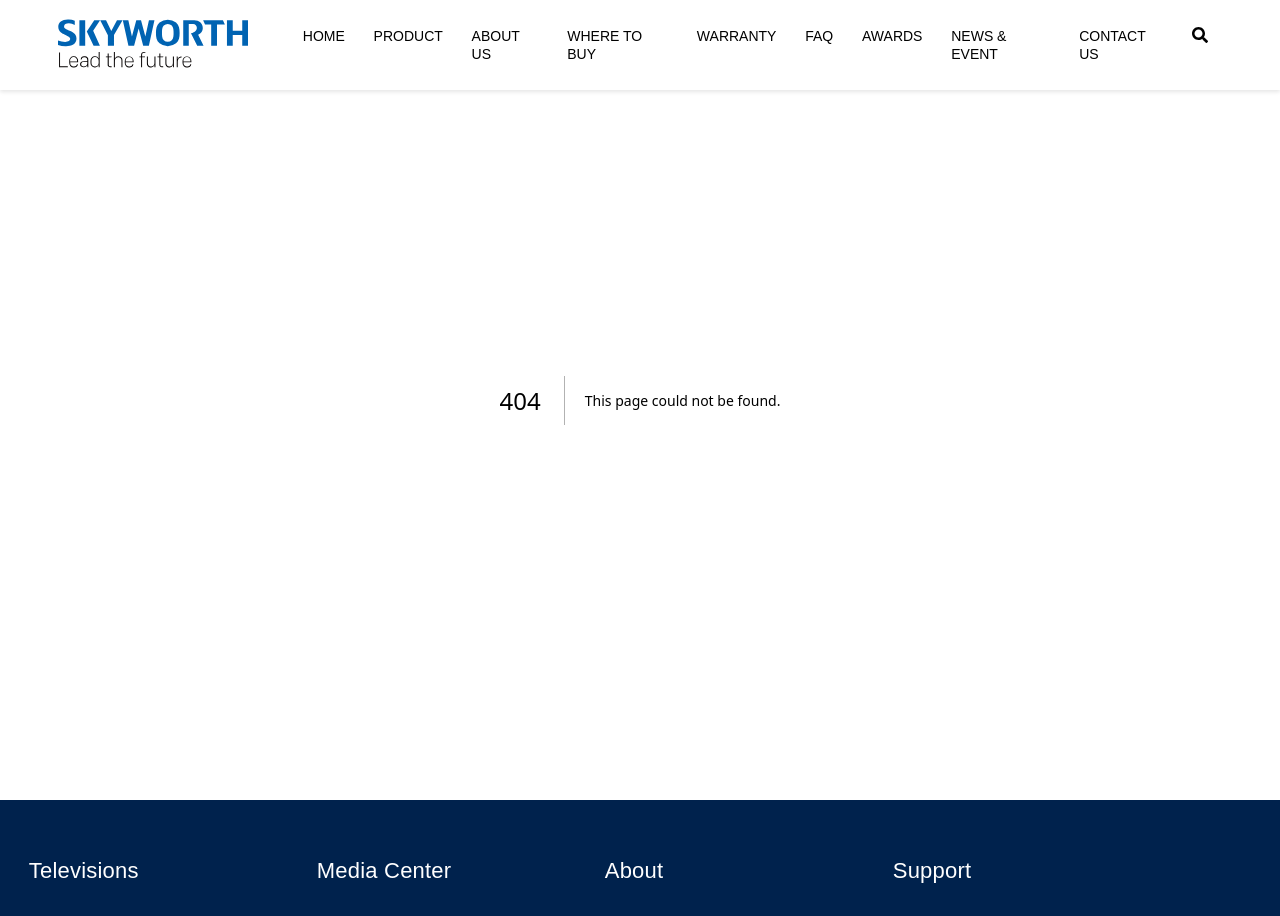
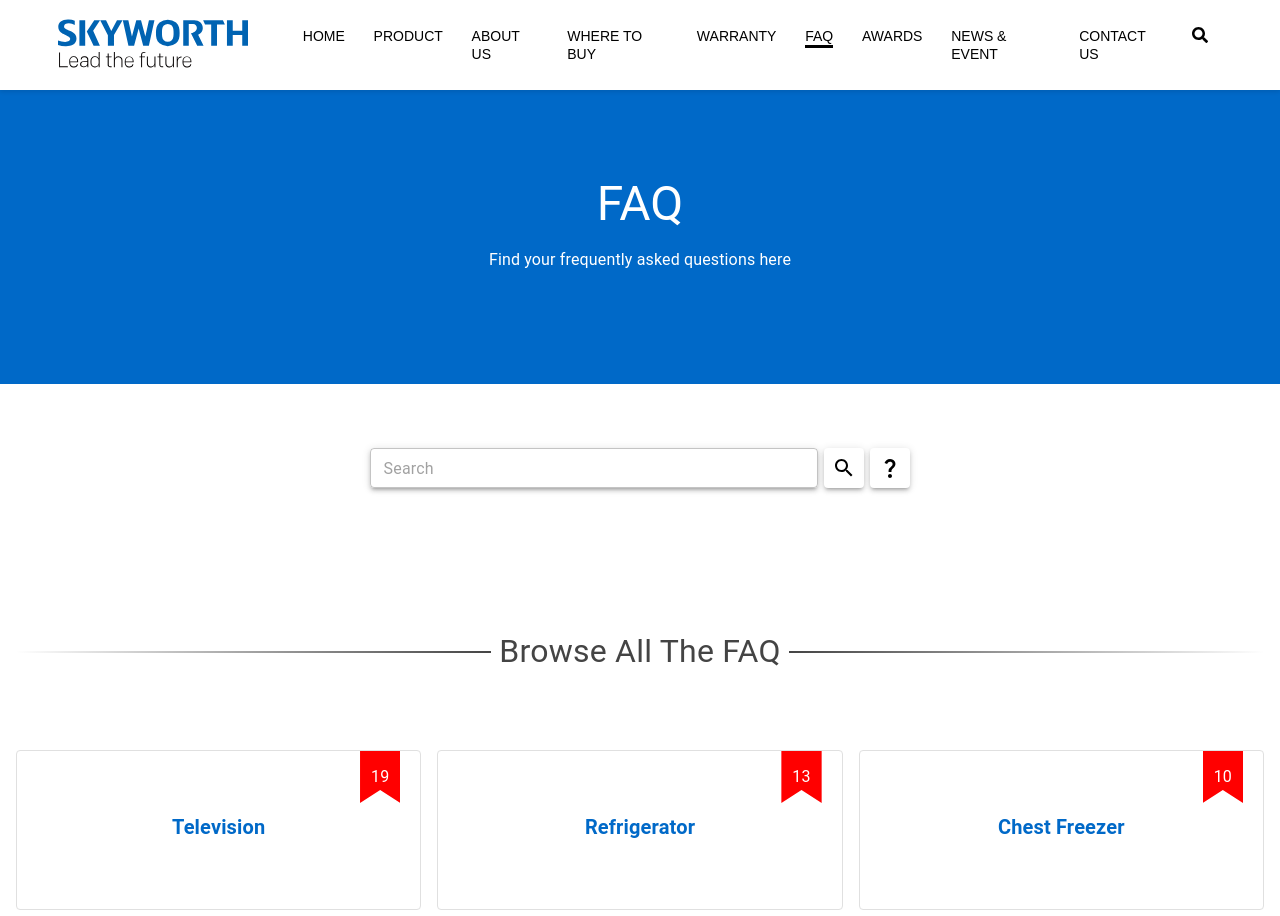
Before and after one commit to adnan1naeem/SkyWorth, a Next.js app: page /faq in a window 1280 px wide. Before the commit this address had no page. Shown: the top 916 px of the page. Built offline with nearby package versions, Linux system fonts and the light colour scheme.

Commit message:
feat: faq screen

```diff
--- /dev/null
+++ b/components/Faq/FAQCard.js
@@ -0,0 +1,48 @@
+import { Box, Typography } from "@mui/material";
+
+const FAQCard = ({ title, badgeNumber }) => {
+  return (
+    <Box
+      sx={{
+        border: "1px solid #e0e0e0",
+        borderRadius: "4px",
+        padding: "20px",
+        textAlign: "center",
+        width: "55vh",
+        height: "20vh",
+        position: "relative",
+        transition: "all 0.3s ease", // Smooth transition
+        "&:hover": {
+          boxShadow: "0px 4px 20px rgba(0, 0, 0, 0.3)", // Shadow on hover
+          transform: "translateY(-5px)", // Slight lift effect
+        },
+      }}
+    >
+      <Box
+        sx={{
+          position: "absolute",
+          top: 0,
+          right: 20,
+          backgroundColor: "red",
+          color: "white",
+          padding: "14px 11px",
+          clipPath: "polygon(100% 0%, 100% 100%, 50% 75%, 0 100%, 0 0)",
+        }}
+      >
+        <Typography variant="body1" sx={{ fontSize: "16px" }}>
+          {badgeNumber}
+        </Typography>
+      </Box>
+
+      {/* Title */}
+      <Typography
+        variant="h6"
+        sx={{ mt: 5, color: "#0069c8", fontWeight: "bold" }}
+      >
+        {title}
+      </Typography>
+    </Box>
+  );
+};
+
+export default FAQCard;
--- /dev/null
+++ b/components/Faq/FAQList.js
@@ -0,0 +1,52 @@
+import React from 'react';
+import { Box, Grid, Typography } from '@mui/material';
+import FAQCard from './FAQCard'; // import the above component
+
+const faqData = [
+  { title: 'Television', badgeNumber: 19 },
+  { title: 'Refrigerator', badgeNumber: 13 },
+  { title: 'Chest Freezer', badgeNumber: 10 },
+  { title: 'Chest Freezer', badgeNumber: 10 },
+];
+
+const FAQList = () => {
+  return (
+    <Box sx={{ mt: 18, mx: 2, mb:'10%' }}>
+
+      <Box sx={{ display: 'flex', alignItems: 'center', mb: 2 }}>
+        <Box
+          sx={{
+            flexGrow: 1,
+            height: '2px',
+            background: 'linear-gradient(to left, #444, transparent)',
+            width: '5%',
+            mr: 1,
+          }}
+        />
+        <Typography variant="h4" sx={{ color: '#444', textAlign: 'center',fontSize:'32px' }}>
+          Browse All The FAQ
+        </Typography>
+        <Box
+          sx={{
+            flexGrow: 1,
+            height: '2px', // Adjusted height
+            background: 'linear-gradient(to right, #444, transparent)',
+            width: '5%', // Adjusted width
+            ml: 1,
+          }}
+        />
+      </Box>
+
+      {/* FAQ Cards */}
+      <Grid container spacing={2} sx={{mt:'5%'}}>
+        {faqData.map((faq, index) => (
+          <Grid item xs={12} sm={4} key={index} sx={{display:'flex', justifyContent:'center'}}>
+            <FAQCard title={faq.title} badgeNumber={faq.badgeNumber} />
+          </Grid>
+        ))}
+      </Grid>
+    </Box>
+  );
+};
+
+export default FAQList;
--- /dev/null
+++ b/components/Faq/Search.js
@@ -0,0 +1,119 @@
+import React, { useState } from "react";
+import { Box, TextField, IconButton, Paper, Tooltip, Typography } from "@mui/material";
+import SearchIcon from "@mui/icons-material/Search";
+import QuestionMarkIcon from "@mui/icons-material/QuestionMark";
+
+const styles = {
+  container: {
+    display: "flex",
+    justifyContent: "center",
+    alignItems: "center",
+    flexDirection: { xs: "column", sm: "row" },
+    marginTop: "5%",
+    marginBottom: "5%",
+    position: "relative",
+  },
+  searchBar: (isFocused) => ({
+    width: { xs: "80%", sm: isFocused ? "50%" : "35%" },
+    transition: "width 0.3s ease",
+    padding: "0",
+    border: "none",
+    outline: "none",
+    height: "40px",
+  }),
+  iconButton: {
+    width: { xs: "80%", sm: "40px" },
+    height: "40px",
+    color: "black",
+    fontWeight: "bold",
+    display: "flex",
+    justifyContent: "center",
+    alignItems: "center",
+    marginLeft: { xs: "0", sm: "0.5%" },
+  },
+  paper: {
+    display: "flex",
+    alignItems: "center",
+    justifyContent: "center",
+    height: "40px",
+    padding: "0",
+    marginLeft: { xs: "0", sm: "0.5%" },
+  },
+  tooltipPaper: {
+    backgroundColor: "white",
+    padding: "10px",
+    boxShadow: "0 2px 10px rgba(0, 0, 0, 0.2)",
+    width: "20vh", // Set width for the tooltip
+    textAlign: "center",
+    height: 'auto',
+  },
+  tooltipText: {
+    fontSize: "1rem",
+    color: "black", // Ensure text color is black for visibility
+  },
+};
+
+function Search() {
+  const [isFocused, setIsFocused] = useState(false);
+  const [searchClicked, setSearchClicked] = useState(false);
+
+  const handleSearchClick = () => {
+    setSearchClicked(true);
+  };
+
+  return (
+    <Box sx={styles.container}>
+      <Paper elevation={3} sx={styles.searchBar(isFocused)}>
+        <TextField
+          fullWidth
+          placeholder="Search"
+          onFocus={() => setIsFocused(true)}
+          onBlur={() => setIsFocused(false)}
+          InputProps={{
+            sx: {
+              border: "none",
+              outline: "none",
+              height: "40px",
+              padding: "0",
+            },
+          }}
+        />
+      </Paper>
+      <Paper elevation={3} sx={styles.paper}>
+        <IconButton
+          sx={{ ...styles.iconButton, color: searchClicked ? "blue" : "black" }}
+          onClick={handleSearchClick}
+        >
+          <SearchIcon />
+        </IconButton>
+      </Paper>
+      <Tooltip
+
+
+
+        title={
+          <Paper sx={styles.tooltipPaper}>
+            <Typography sx={styles.tooltipText}>
+              Not find the answer you are looking for? Ask us or suggest a better answer for any question.
+            </Typography>
+          </Paper>
+        }
+        arrow
+        placement="bottom"
+        sx={{
+          tooltip: {
+            backgroundColor: "white",
+          },
+        }}
+      >
+        <Paper elevation={3} sx={styles.paper}>
+          <IconButton sx={styles.iconButton}>
+            <QuestionMarkIcon />
+          </IconButton>
+        </Paper>
+      </Tooltip>
+    </Box>
+  );
+}
+
+export default Search;
--- a/components/NavBar/NavBar.js
+++ b/components/NavBar/NavBar.js
@@ -174,9 +174,9 @@
             </Link>
           </li>
 
-          <li className={router.pathname === "/career" ? styles.menu : ""}>
-            <Link href="/career" onClick={closeMenu}>
-              <TextNav label="FAQ" isActive={router.pathname === "/career"} />
+          <li className={router.pathname === "/faq" ? styles.menu : ""}>
+            <Link href="/faq" onClick={closeMenu}>
+              <TextNav label="FAQ" isActive={router.pathname === "/faq"} />
             </Link>
           </li>
           <li className={router.pathname === "/career" ? styles.menu : ""}>
--- a/components/WhereToBuy/Retailer.js
+++ b/components/WhereToBuy/Retailer.js
@@ -22,12 +22,12 @@
   },
 };
 
-function Retailer() {
+function Retailer({ title = "RETAILER", description = "Locate your nearest retail shops in our list of authorised retailers by state." }) {
   return (
     <Box sx={styles.container}>
-      <Typography {...styles.heading}>RETAILER</Typography>
+      <Typography {...styles.heading}>{title}</Typography>
       <Typography variant="body1" sx={styles.paragraph}>
-        Locate your nearest retail shops in our list of authorised retailers by state.
+        {description}
       </Typography>
     </Box>
   );
--- a/pages/_app.js
+++ b/pages/_app.js
@@ -1,3 +1,4 @@
+import { Box } from "@mui/material";
 import "../styles/global.css";
 import Footer from './../components/Footer/Footer';
 import Navbar from './../components/NavBar/NavBar'
@@ -5,7 +6,10 @@
   return (
     <div>
       <Navbar />
+      <Box sx={{mt:'5%'}}>
       <Component {...pageProps} />
+      </Box>
+
       <Footer />
       <style jsx global>{`
         html,
--- /dev/null
+++ b/pages/faq/index.js
@@ -0,0 +1,19 @@
+import React from "react";
+import { Box } from "@mui/material";
+import Retailer from "../../components/WhereToBuy/RETAILER";
+import Search from "../../components/Faq/Search";
+import FAQList from "../../components/Faq/FAQList";
+function Faq() {
+  return (
+    <Box>
+      <Retailer
+        title="FAQ"
+        description="Find your frequently asked questions here"
+      />
+      <Search />
+      <FAQList />
+    </Box>
+  );
+}
+
+export default Faq;
--- a/pages/whereToBuy/index.js
+++ b/pages/whereToBuy/index.js
@@ -5,7 +5,10 @@
 function WhereToBuy() {
   return (
     <Box>
-    <Retailer/>
+    <Retailer
+        title="Find Your Retailer"
+        description="Discover authorized retailers in your area."
+      />
     <Cities/>
 
     </Box>
```
Also changed, not shown: 1 other file (tests, documents, lock files or other folders).
